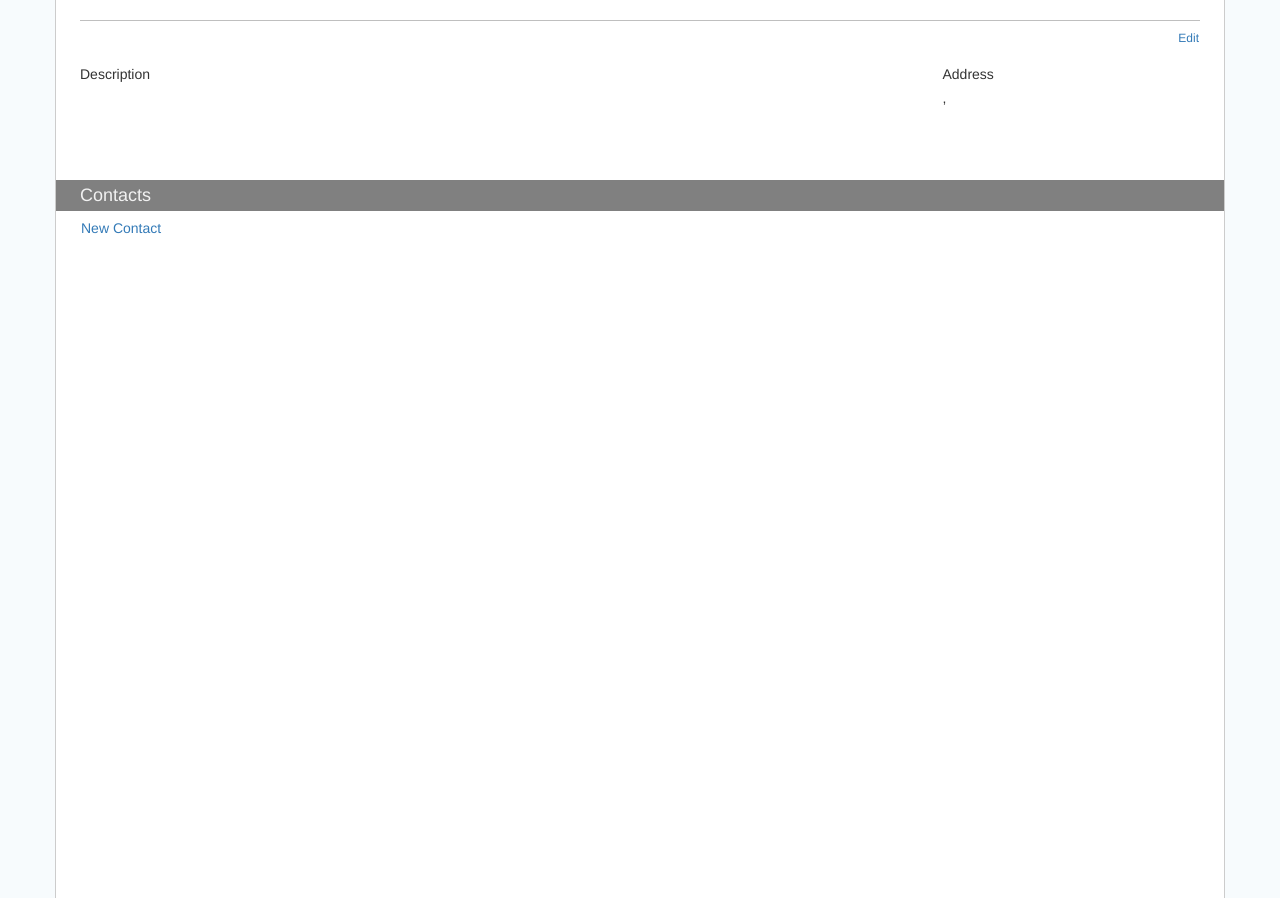
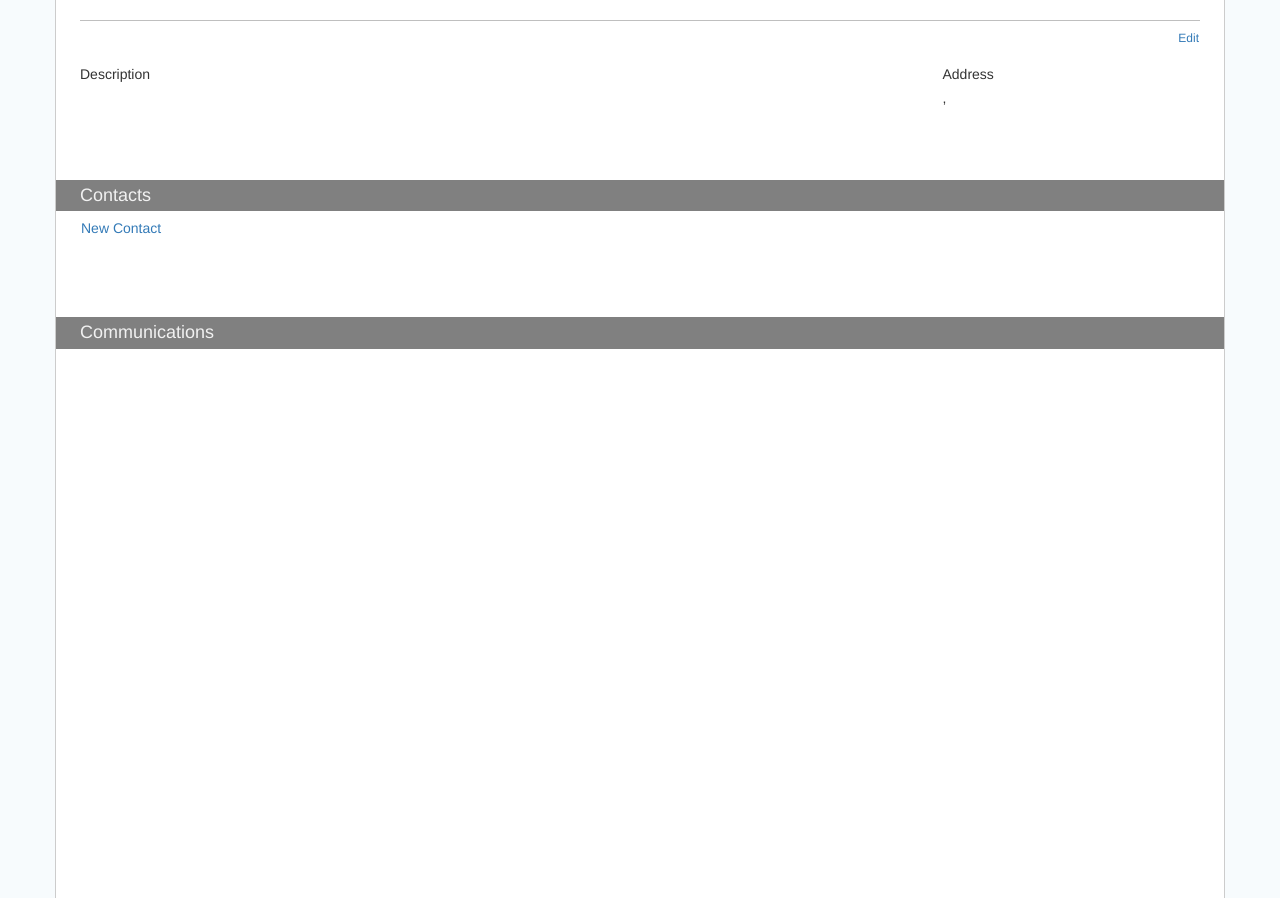
Before and after one commit to cicekhayri/CRM-app-built-with-Django, a Django app: template crmapp/templates/accounts/account_detail.html in a window 1280 px wide. Shown: the part 102-1000 px from the top of the page. Run offline with Django 3.2, Linux system fonts and the light colour scheme; the template is opened without the code that fills it, so the values that code supplies are empty; some libraries are stand-ins or nearby versions.

Commit message:
add the communication detail to account details

```diff
--- a/crmapp/accounts/views.py
+++ b/crmapp/accounts/views.py
@@ -6,6 +6,7 @@ from django.contrib.auth.decorators import login_required
 from django.utils.decorators import method_decorator
 
 from crmapp.contacts.models import Contact
+from crmapp.communications.models import Communication
 
 from .models import Account
 from .forms import AccountForm
@@ -56,10 +57,13 @@ def account_detail(request, uuid):
         return HttpResponseForbidden()
 
     contacts = Contact.objects.filter(account=account)
+    communications = Communication.objects.filter(
+        account=account).order_by('-created_on')
 
     variables = {
         'account': account,
         'contacts': contacts,
+        'communications': communications,
     }
 
     return render(request, 'accounts/account_detail.html', variables)
--- a/crmapp/templates/accounts/account_detail.html
+++ b/crmapp/templates/accounts/account_detail.html
@@ -27,6 +27,20 @@
         </div>
 
         {# List Communications #}
+        <div id="co-container" class="ad-container">
+            <div class="ad-headers">
+                <h4 class="ad-mh m-none">Communications</h4>
+            </div>
+            <div id="co-body" class="ad-container">
+                {# Communcations Item Form #}
+                {# List of Communcations #}
+                <ul id="co-list" class="strip-list col-md-12 p-none">
+                    {% for comm in communications %}
+                        {% include 'communications/comm_item_view.html' %}
+                    {% endfor %}
+                </ul>
+            </div>
+        </div>
     </div>
 
 {% endblock %}
```
